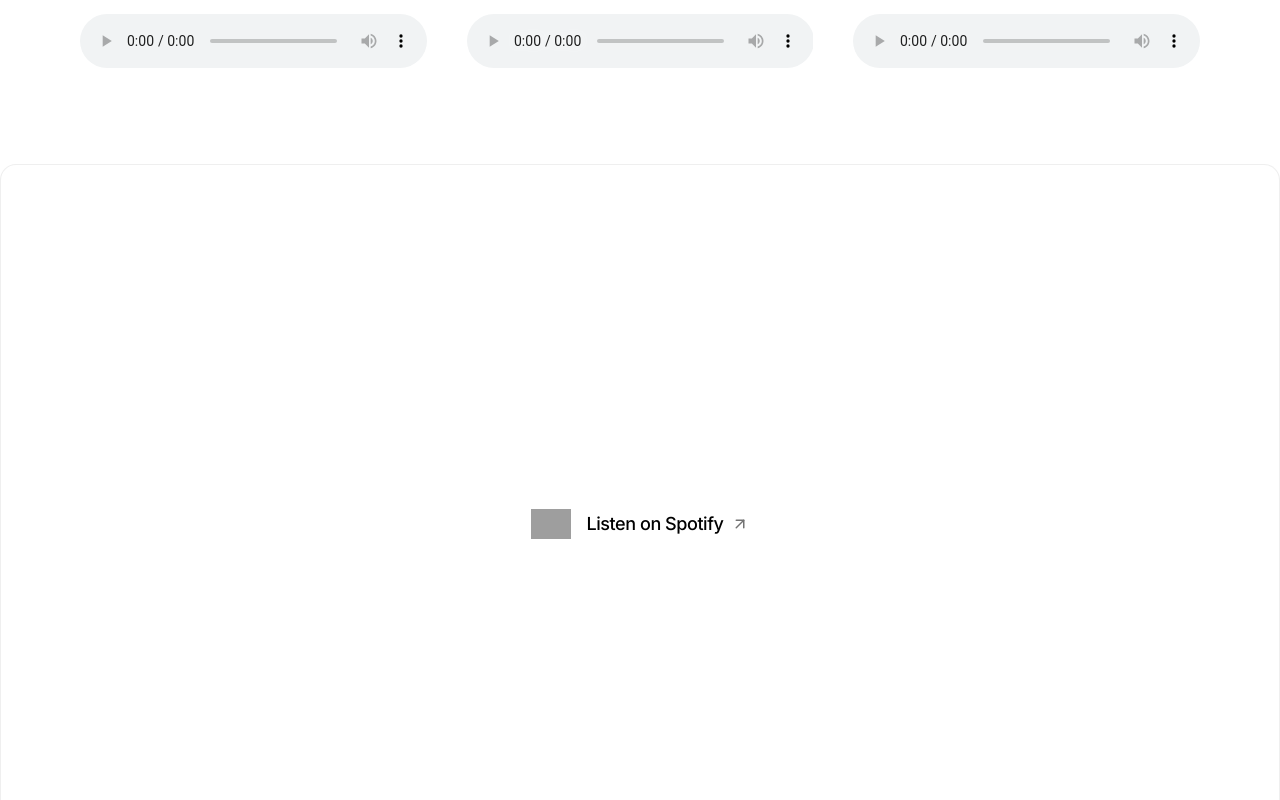
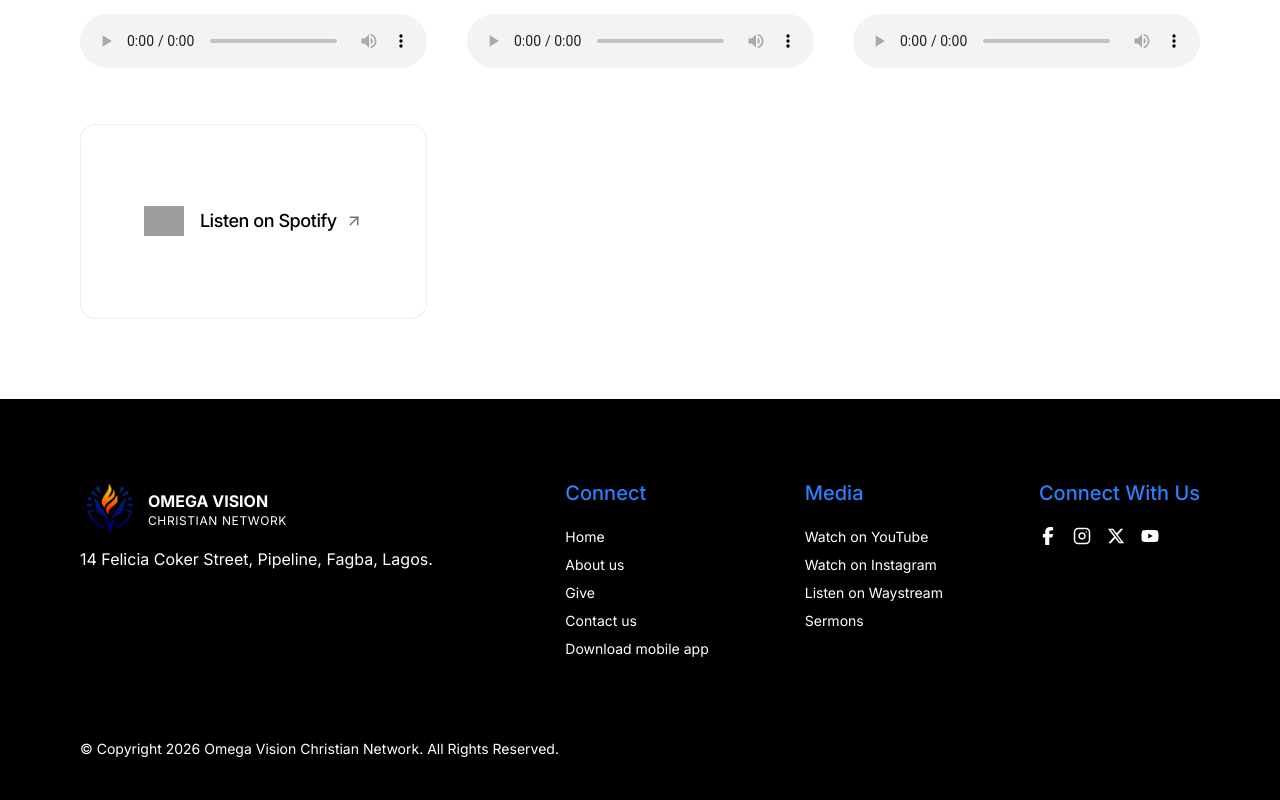
Before and after one commit to OgbonnaBlessed/ovcn-web-app, a Next.js app: page /sermons in a window 1280 px wide. Shown: the part 2660-3460 px from the top of the page. Built offline with nearby package versions, Linux system fonts and the light colour scheme; grey boxes are pictures that could not be loaded.

Commit message:
Update SermonPageClient.tsx

```diff
--- a/src/app/sermons/SermonPageClient.tsx
+++ b/src/app/sermons/SermonPageClient.tsx
@@ -197,11 +197,11 @@ const SermonPageClient = () => {
                   </motion.div>
                 ))}
               </AnimatePresence>
+               <SpotifyPodcastCard />
             </div>
           )}
         </div>
       </div>
- <SpotifyPodcastCard />
       <Footer />
     </motion.div>
   );
```
